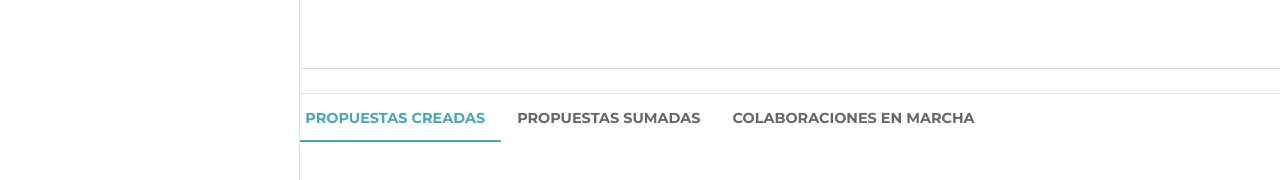
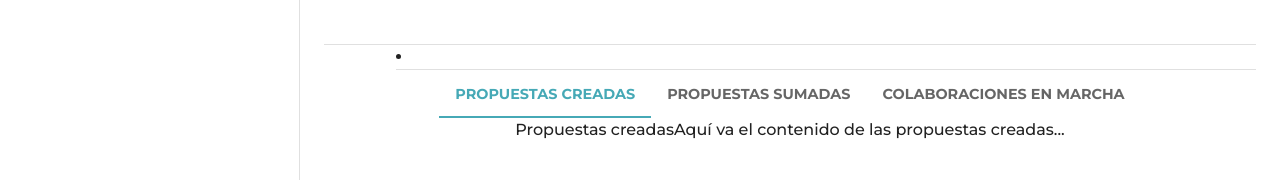
Before and after one commit to octocodevs/jointure-frontend, a Next.js app: page /admin/profile in a window 1280 px wide. Shown: the part 474-654 px from the top of the page. Built offline with nearby package versions, Linux system fonts and the light colour scheme.

Commit message:
Drawer added

```diff
--- a/src/app/admin/profile/page.jsx
+++ b/src/app/admin/profile/page.jsx
@@ -4,12 +4,14 @@ import Divider from '@mui/material/Divider';
 import { Box, Container, List } from '@mui/material';
 import IndividualProfile from '@/app/components/Profile/IndividualProfile';
 import CenteredTabs from '@/app/components/Profile/ProfileTabs';
+import ResponsiveDrawer from '@/app/components/Navigation/ResponsiveDrawer.jsx';
 
 
 export default function ProfilePage() {
     return (
         <>
-            <Box sx={{ display: 'flex', flexDirection: 'column' }}>
+                <ResponsiveDrawer>
+                    <Box sx={{ display: 'flex', flexDirection: 'column' }}>
                 <Box sx={{ flexGrow: 1, borderBottom: 1, borderColor: 'divider' }}>
                     <ProfileData />
                 </Box>
@@ -17,7 +19,9 @@ export default function ProfilePage() {
                 <Box sx={{ flexGrow: 1 }}>
                     <CenteredTabs />
                 </Box>
-            </Box>
+                </Box>
+                </ResponsiveDrawer>
+
         </>
     )
 }
--- a/src/app/components/Profile/ProfileData.jsx
+++ b/src/app/components/Profile/ProfileData.jsx
@@ -15,7 +15,7 @@ import XIcon from '@mui/icons-material/X';
 
 export default function ProfileData() {
     return (
-        <ResponsiveDrawer>
+
             <Container className="flex min-h-auto flex-col items-center justify-between p-8">
                 <Typography variant="h2" className="text-center">
                     Mi perfil
@@ -187,6 +187,6 @@ export default function ProfileData() {
                     </Box>
                 </Box>
             </Container>
-        </ResponsiveDrawer>
+
     );
 }
--- a/src/app/components/Profile/ProfileTabs.jsx
+++ b/src/app/components/Profile/ProfileTabs.jsx
@@ -12,23 +12,26 @@ export default function CenteredTabs() {
 
     const handleChange = (event, newValue) => {
       setValue(newValue);
-    // Aquí puedes gestionar la visualización del contenido según la pestaña seleccionada
     };
 
     return (
-
+      <Container>
         <Box sx={{ bgcolor: 'background.paper' }}>
           <Tabs value={value} onChange={handleChange} centered>
-          <Tab label="Propuestas creadas">
-            <h1>hola</h1>
-          </Tab>
-          <Tab label="Propuestas sumadas">
-            {/* Contenido de "Propuestas sumadas" */}
-          </Tab>
-          <Tab label="Colaboraciones en marcha">
-            {/* Contenido de "Colaboraciones en marcha" */}
-          </Tab>
+            <Tab label="Propuestas creadas" />
+            <Tab label="Propuestas sumadas" />
+            <Tab label="Colaboraciones en marcha" />
           </Tabs>
+          {value === 0 && (
+            <CreatedProposals />
+          )}
+          {value === 1 && (
+            <Box>Contenido de "Propuestas sumadas"</Box>
+          )}
+          {value === 2 && (
+            <Box>Contenido de "Colaboraciones en marcha"</Box>
+          )}
         </Box>
+      </Container>
     );
   }
--- a/src/app/components/Profile/Proposals/CreatedProposals.jsx
+++ b/src/app/components/Profile/Proposals/CreatedProposals.jsx
@@ -1,10 +1,11 @@
 import React from 'react'
+import { Box } from '@mui/material'
 
 export default function CreatedProposals () {
   return (
-    <div>
+    <Box className="flex justify-center items-center">
       <h2>Propuestas creadas</h2>
       <p>Aquí va el contenido de las propuestas creadas...</p>
-    </div>
+    </Box>
   )
 }
```
Lines whose indentation alone changed are shown as unchanged.
